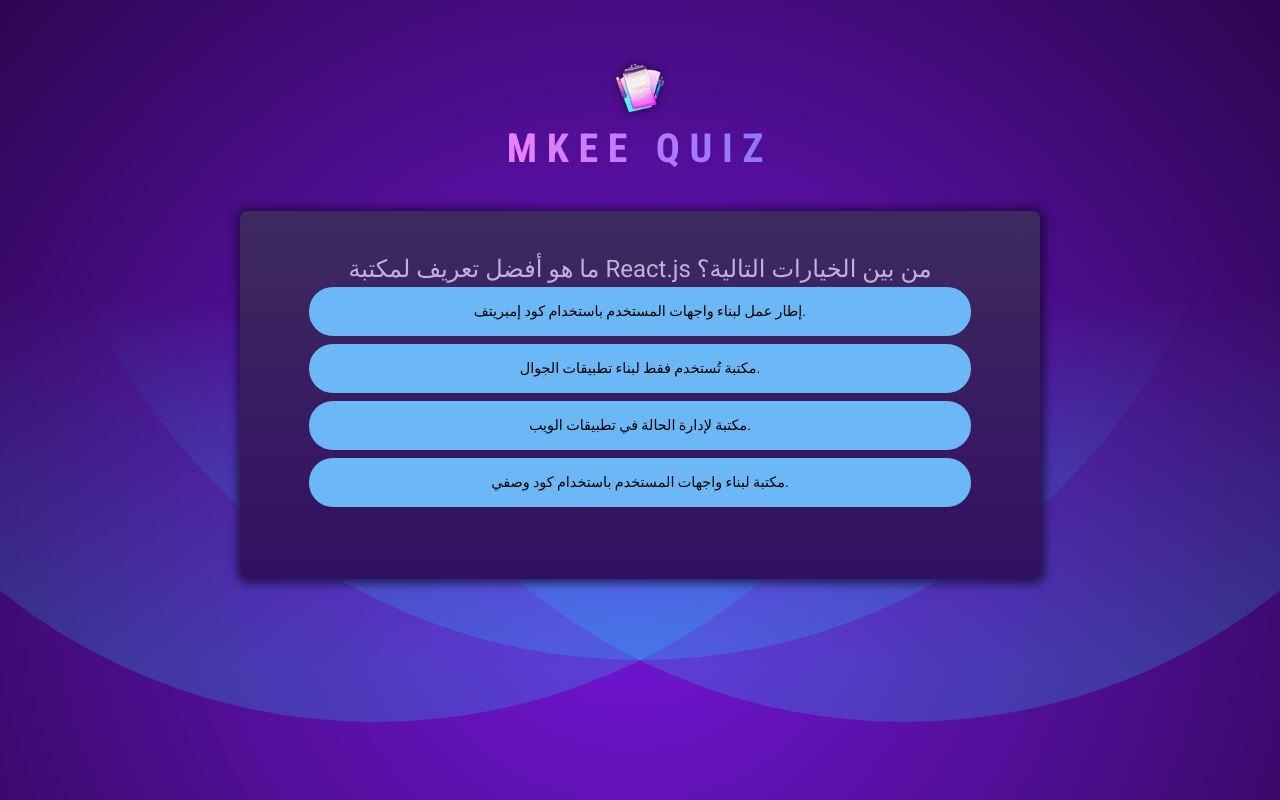
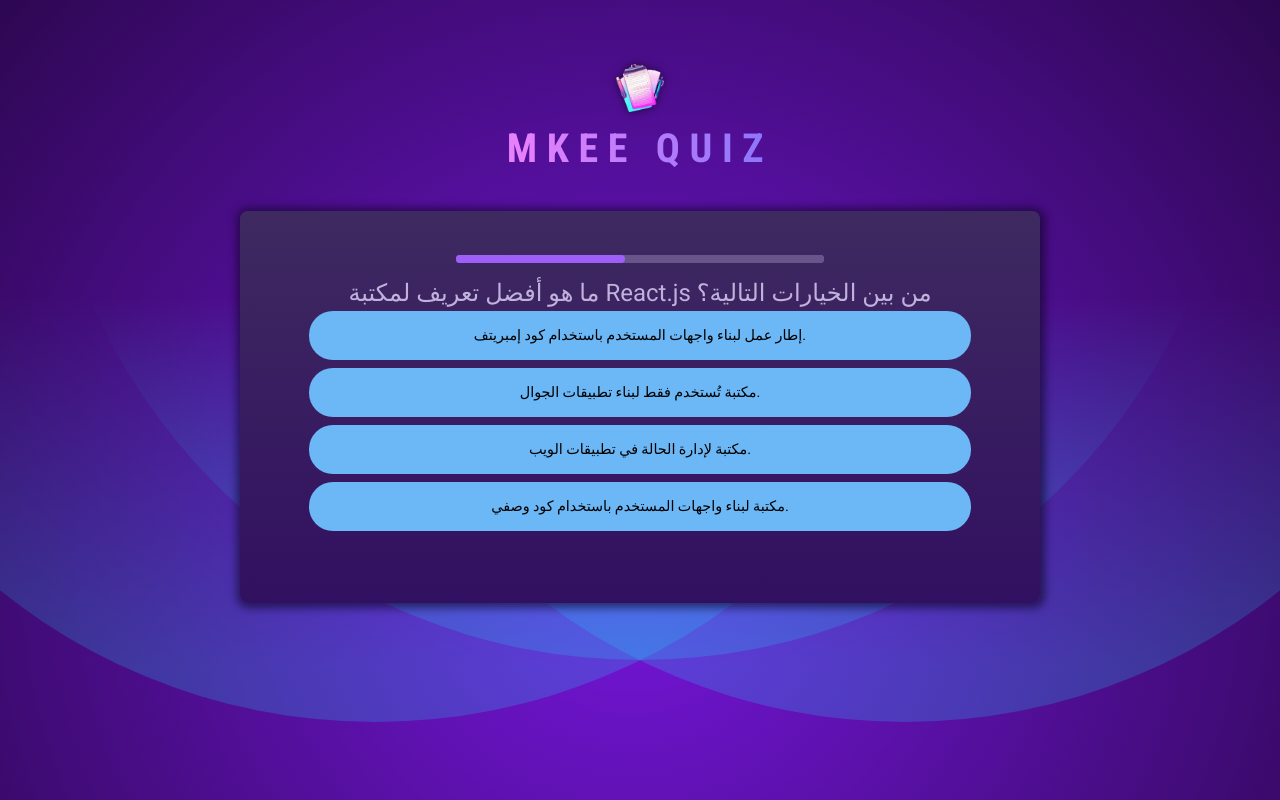
Before and after one commit to mokamaleldin/QuizApp, a React (Vite) app: page / in a window 1280 px wide. Built offline with nearby package versions, Linux system fonts and the light colour scheme.

Commit message:
feat: Add QuestionTimer component with countdown functionality

```diff
--- a/src/components/QuestionTimer.jsx
+++ b/src/components/QuestionTimer.jsx
@@ -1,7 +1,30 @@
+import { useEffect, useState } from "react"
+
+// timeout: هي الزمن المحدد للمؤقت بالمللي ثانية.
+// onTimeout: هي دالة يتم استدعاؤها عندما ينتهي الوقت.
 const QuestionTimer = ({ timeout, onTimeout }) => {
-    setTimeout(onTimeout, timeout)
+    const [remainingTime, setRemaingingTime] = useState(timeout)
+
+    useEffect(() => {
+        const timer = setTimeout(onTimeout, timeout)
+
+        return () => {
+            clearTimeout(timer)
+        }
+    }, [timeout, onTimeout])
+
+    useEffect(() => {
+        const interval = setInterval(() => {
+            setRemaingingTime(prevRemining => prevRemining - 100)
+        }, 100)
+
+        return () => {
+            clearInterval(interval)
+        }
+    }, [])
+
     return (
-        <progress id="question-timer" value="0" max="100" />
+        <progress id="question-timer" value={ remainingTime } max={ timeout } />
     )
 }
 export default QuestionTimer
--- a/src/components/Quiz.jsx
+++ b/src/components/Quiz.jsx
@@ -1,24 +1,27 @@
-import { useState } from "react"
+import { useState, useCallback } from "react"
 import QUESTIONS from "../questions"
 import QuizComplete from "./QuizComplete";
+import QuestionTimer from "./QuestionTimer";
 
 
 const Quiz = () => {
     const [userAnswers, setUserAnswers] = useState([]);
     const activeQuestionIndex = userAnswers.length;
 
-
     // Check if the quiz is complete
     const quizIsComplete = activeQuestionIndex === QUESTIONS.length;
 
-    const handleSlelectAnswer = (selectedAnswer) => {
+    const handleSlelectAnswer = useCallback((selectedAnswer) => {
         setUserAnswers((prevUserAnswers) => {
             return [
                 ...prevUserAnswers,
                 selectedAnswer
             ]
         })
-    }
+    }, [])
+
+    // Skip the question if the timer runs out
+    const handleSkipAnswer = useCallback(() => handleSlelectAnswer(null), [handleSlelectAnswer])
 
     if (quizIsComplete) {
         return <QuizComplete />
@@ -30,6 +33,7 @@
     return (
         <div id="quiz">
             <div id='question'>
+                <QuestionTimer key={ activeQuestionIndex } timeout={ 10000 } onTimeout={ handleSkipAnswer } />
                 <h2>
                     { QUESTIONS[activeQuestionIndex].text }
                     <ul id="answers">
```
